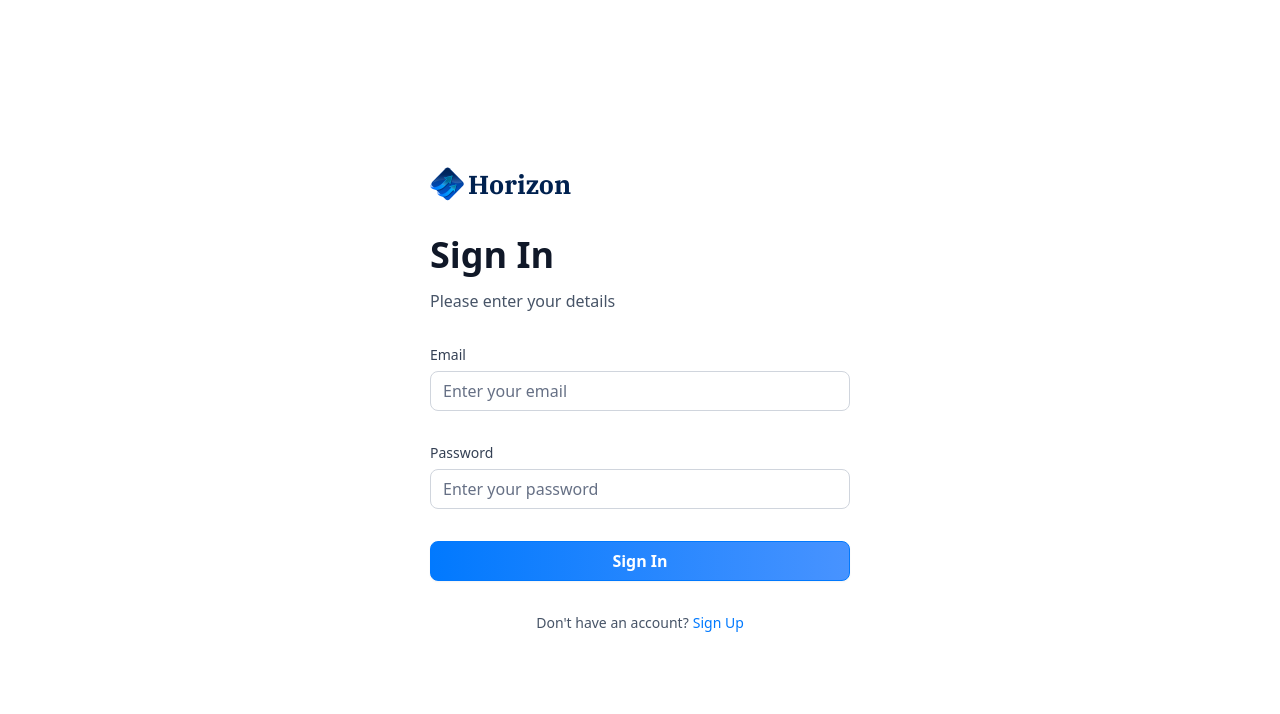
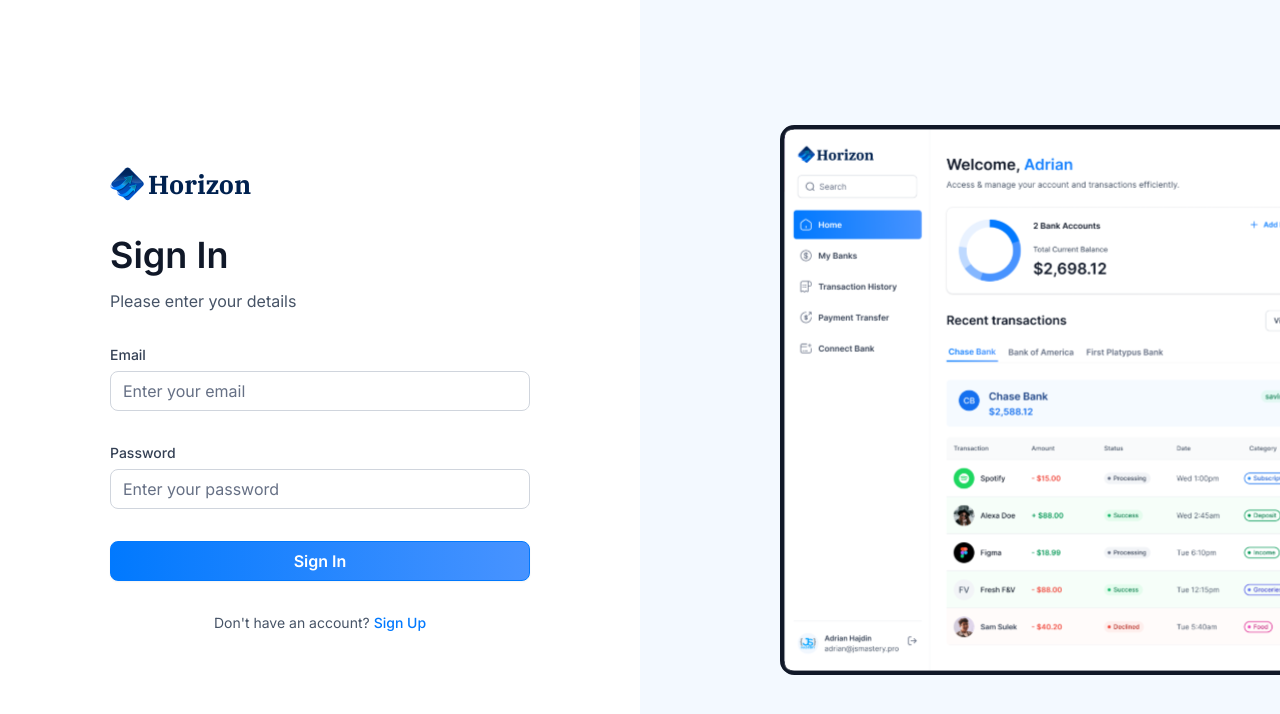
Before and after one commit to vsbron/nextJs2024-horizon-banking, a Next.js app: page /sign-in in a window 1280 px wide. Shown: the top 714 px of the page. Built offline with nearby package versions, Linux system fonts and the light colour scheme.

Commit message:
Implementing the desktop version of Sign up and Sign In pages

```diff
--- a/app/(auth)/layout.tsx
+++ b/app/(auth)/layout.tsx
@@ -1,3 +1,4 @@
+import Image from "next/image";
 import { ReactNode } from "react";
 
 export default function RootLayout({
@@ -6,5 +7,19 @@
   children: ReactNode;
 }>) {
   // Returned JSX
-  return <main>{children}</main>;
+  return (
+    <main className="flex min-h-screen w-full font-inter">
+      {children}
+      <div className="auth-asset">
+        <div>
+          <Image
+            src="/icons/auth-image.svg"
+            width={500}
+            height={500}
+            alt="Auth image"
+          />
+        </div>
+      </div>
+    </main>
+  );
 }
```
